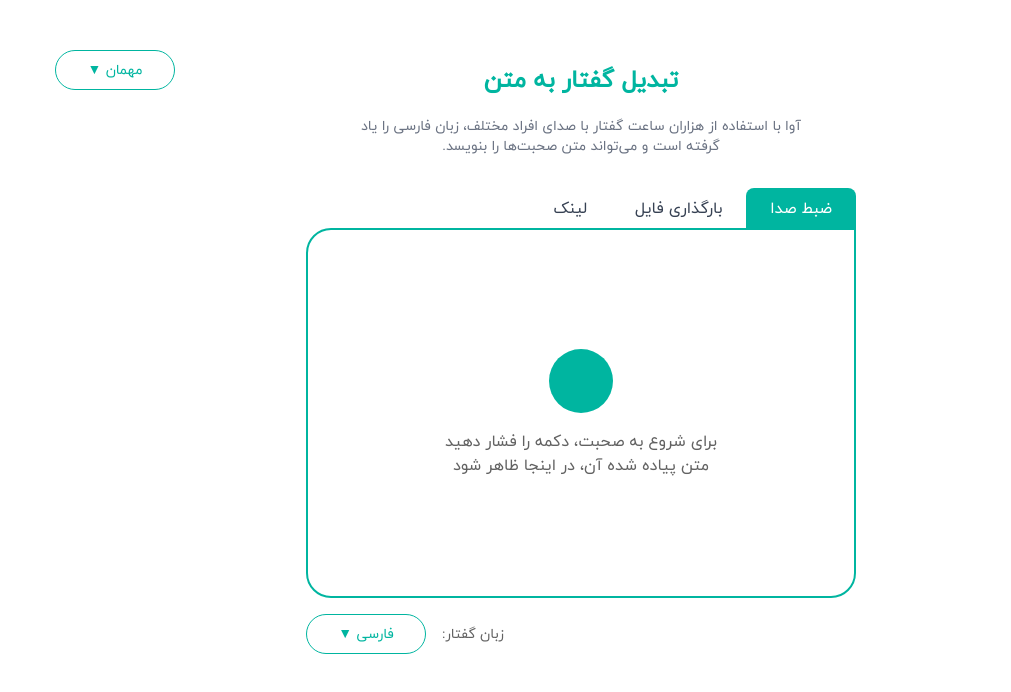
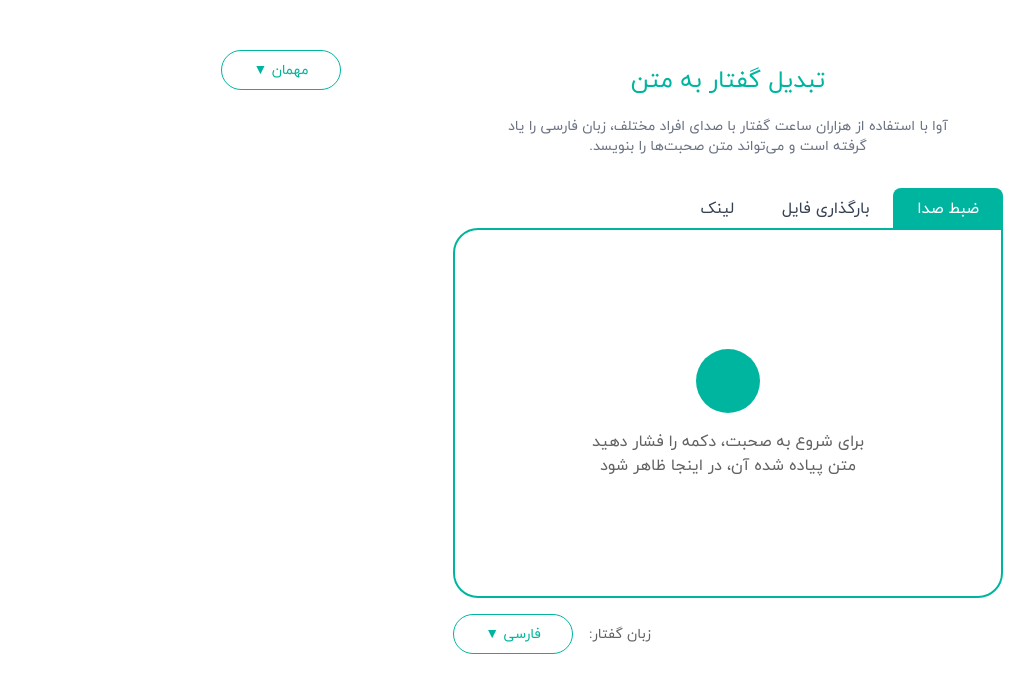
Before and after one commit to Ashkanraj/Ava-Project, a React (Vite) app: page /dashboard in a window 1280 px wide. Shown: the top 692 px of the page, without its empty margins (269-1280 px from the left). Built offline with nearby package versions, Linux system fonts and the light colour scheme.

Commit message:
Routing created

```diff
--- a/package.json
+++ b/package.json
@@ -13,6 +13,7 @@
     "@tailwindcss/vite": "^4.1.11",
     "react": "^19.1.0",
     "react-dom": "^19.1.0",
+    "react-router-dom": "^7.6.3",
     "tailwindcss": "^4.1.11"
   },
   "devDependencies": {
--- a/src/App.jsx
+++ b/src/App.jsx
@@ -1,15 +1,23 @@
-// ... existing code ...
-import Sidebar from './components/Sidebar';
-import './index.css';
-import Dashboard from './pages/Dashboard';
+import { BrowserRouter as Router, Routes, Route, Navigate } from "react-router-dom";
+import Sidebar from "./components/Sidebar";
+import Dashboard from "./pages/Dashboard";
+import Archive from "./pages/Archive";
 
 function App() {
   return (
-    <div>
-       <Sidebar/>
-       <Dashboard/>
-    </div>
+    <Router>
+      <div>
+        <main>
+          <Routes>
+           <Route path="/" element={<Navigate to="/dashboard" />} />
+           <Route path="/dashboard" element={<Dashboard />} />
+           <Route path="/archive" element={<Archive />} />
+          </Routes>
+        </main>
+        <Sidebar />
+      </div>
+    </Router>
   );
 }
 
-export default App
+export default App;
--- a/src/components/Sidebar.jsx
+++ b/src/components/Sidebar.jsx
@@ -1,10 +1,10 @@
 import React from "react";
+import { Link } from "react-router-dom";
 
 const Sidebar = () => {
   return (
     <aside
       className="fixed right-0 top-0 h-screen flex flex-col gap-24 w-[166px] bg-[#00B5A0] rounded-l-[10px]"
-
     >
       {/* Title at the top */}
       <div className="mt-[50px] mx-auto">
@@ -12,12 +12,18 @@ const Sidebar = () => {
       </div>
       {/* Sidebar items */}
       <div className="flex flex-col gap-2 items-center justify-center">
-        <button className="w-[155px] h-[48px] px-6 py-2 rounded-[16px]  text-white text-md font-medium hover:bg-[#02816E] transition">
+      <Link
+        to="/dashboard"
+        className="w-[155px] h-[48px] px-6 py-2 rounded-[16px] text-white text-md font-medium hover:bg-[#02816E] transition flex items-center justify-center"
+        >
          تبدیل گفتار
-        </button>
-        <button className="w-[155px] h-[48px] px-6 py-2 rounded-[16px]  text-white text-md font-medium hover:bg-[#02816E] transition">
+        </Link>
+        <Link
+          to="/archive"
+          className="w-[155px] h-[48px] px-6 py-2 rounded-[16px] text-white text-md font-medium hover:bg-[#02816E] transition flex items-center justify-center"
+        >
           آرشیو
-        </button>
+        </Link>
       </div>
     </aside>
   );
--- /dev/null
+++ b/src/pages/Archive.jsx
@@ -0,0 +1,7 @@
+const Archive = () => (
+    <div className="mr-[166px] p-16 text-[#00B5A0]">
+      <h2 className="text-2xl"> آرشیو من</h2>
+    </div>
+  );
+
+  export default Archive;
--- a/src/pages/Dashboard.jsx
+++ b/src/pages/Dashboard.jsx
@@ -18,7 +18,6 @@ const tabs = [
     content: (
       <div className="flex flex-col items-center ">
       <span className="w-16 h-16 rounded-[100%] bg-[#118AD3] mb-4"></span>
-        <h3 className="text-xl font-bold mb-1"></h3>
         <p className="text-[#626262] w-[315px] text-center">برای بارگذاری فایل گفتاری (صوتی/تصویری)، دکمه را فشار دهید
         متن پیاده شده آن، در اینجا ظاهر می شود</p>
       </div>
@@ -48,7 +47,7 @@ const Dashboard = () => {
   const [activeTab, setActiveTab] = useState(0);
 
   return (
-    <section className="flex flex-col items-center w-[90%] mr-[10%]">
+    <section className="flex flex-col items-center mr-[166px]">
       <div className="relative w-full flex items-center justify-center">
         {/* Dropdown Button */}
         <div>
@@ -58,7 +57,7 @@ const Dashboard = () => {
         </div>
         {/* Title and Caption */}
         <div className=" flex flex-col gap-4 w-[450px]  mt-16 mb-8 items-center text-center">
-          <h2 className="text-2xl text-[#00B5A0] font-bold">تبدیل گفتار به متن</h2>
+          <h2 className="text-2xl text-[#00B5A0] ">تبدیل گفتار به متن</h2>
           <span className="text-gray-500 text-sm mt-1 text-[969696]">آوا با استفاده از هزاران ساعت گفتار با صدای افراد مختلف،
           زبان فارسی را یاد گرفته است و می‌تواند متن صحبت‌ها را بنویسد.</span>
         </div>
```
Also changed, not shown: 1 other file (tests, documents, lock files or other folders).
